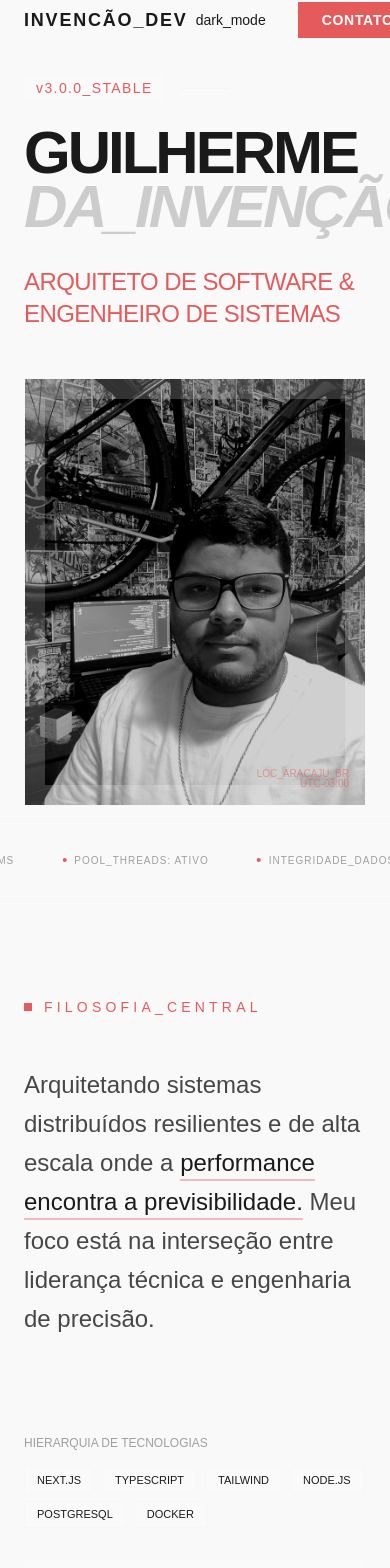
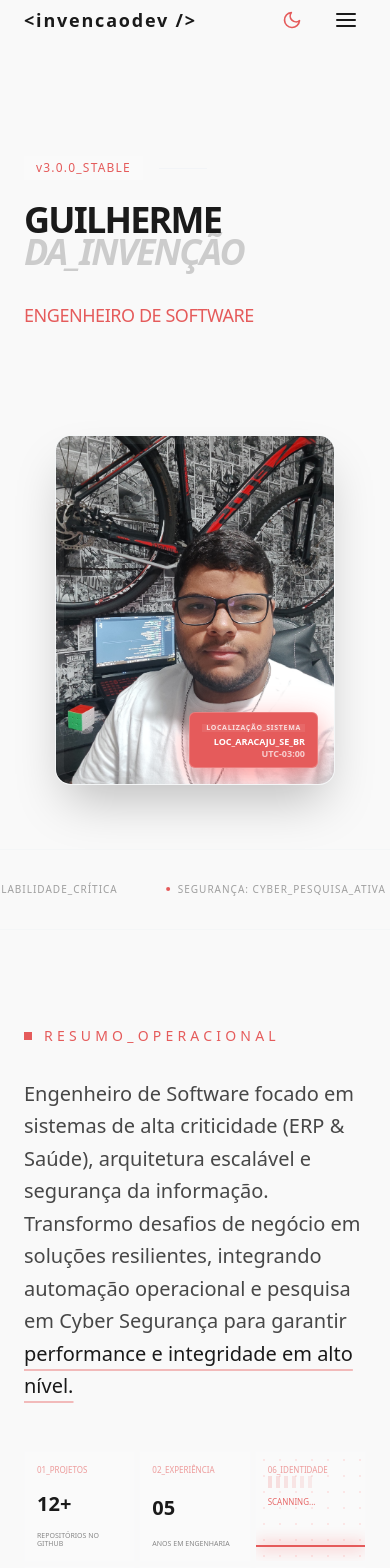
Before and after one commit to invencaosts/portifolio, a Next.js app in the folder invencaodev/: page /v3 in a window 390 px wide. Shown: the part 20-1588 px from the top of the page. Built offline with nearby package versions, Linux system fonts and the light colour scheme.

Commit message:
melhorando formatação e responsividade do código

```diff
--- a/invencaodev/src/app/globals.css
+++ b/invencaodev/src/app/globals.css
@@ -64,6 +64,18 @@
 body {
   background: var(--background);
   color: var(--foreground);
-  font-family: Arial, Helvetica, sans-serif;
   transition: background-color 0.3s ease, color 0.3s ease;
 }
+
+/* 6. Utilidades e Animações */
+@layer utilities {
+  @keyframes scan {
+    0% { top: 0%; }
+    50% { top: 100%; }
+    100% { top: 0%; }
+  }
+
+  .animate-scan {
+    animation: scan 4s linear infinite;
+  }
+}
--- a/invencaodev/src/componentsV3/AboutBento.tsx
+++ b/invencaodev/src/componentsV3/AboutBento.tsx
@@ -1,35 +1,55 @@
-export default function AboutBento() {
-  const techStack = ["NEXT.JS", "TYPESCRIPT", "TAILWIND", "NODE.JS", "POSTGRESQL", "DOCKER"];
+import { getGitHubData } from "@/lib/github";
+
+export default async function AboutBento() {
+  const githubData = await getGitHubData("invencaosts");
+
+  const techStack = ["TYPESCRIPT", "NODE.JS", "NEST.JS", "POSTGRESQL", "DOCKER", "CYBER_SECURITY", "ERP_SYSTEMS", "HEALTH_TECH"];
 
   const stats = [
-    { id: "01", label: "PROJETOS", value: "42+", sub: "Infraestruturas globais" },
-    { id: "02", label: "EXPERIÊNCIA", value: "12", sub: "Anos em engenharia" },
-    { id: "03", label: "DISPONIBILIDADE", value: "99.9", sub: "SLA de manutenção" },
-    { id: "04", label: "CONTRIBUIÇÕES", value: "1.2k", sub: "Commits open source" },
-    { id: "05", label: "PATENTES", value: "04", sub: "Sistemas distribuídos" },
+    { id: "01", label: "PROJETOS", value: `${githubData.repos}+`, sub: "Repositórios no GitHub" },
+    { id: "02", label: "EXPERIÊNCIA", value: "05", sub: "Anos em engenharia" },
+    { id: "03", label: "UPTIME_ANUAL", value: "8.7k", sub: "Horas de infra ativa" },
+    { id: "04", label: "CONTRIBUIÇÕES", value: `${githubData.contributions}`, sub: "No último ano (Real)" },
+    { id: "05", label: "LINHAS_DE_CÓDIGO", value: `${(githubData.linesOfCode / 1000000).toFixed(1)}k`, sub: "Código em produção (Est.)" },
+  ];
+
+  const mobileOrderClasses = [
+    "",                    // 0: PROJETOS
+    "",                    // 1: EXPERIÊNCIA
+    "order-4 lg:order-3", // 2: UPTIME
+    "order-5 lg:order-4", // 3: CONTRIBUIÇÕES
+    "order-6 lg:order-5", // 4: LINHAS_DE_CÓDIGO
   ];
 
   return (
-    <section id="sobre" className="py-24 px-6 md:px-12 bg-neutral/5">
-      <div className="grid grid-cols-1 lg:grid-cols-12 gap-8">
+    <section id="sobre" className="py-24 px-6 md:px-12 lg:px-24 xl:px-40 bg-neutral/5 overflow-hidden">
+      <div className="max-w-7xl mx-auto w-full">
+        <div className="grid grid-cols-1 lg:grid-cols-12 gap-12 items-start">
 
-        {/* Intro Concisa */}
-        <div className="lg:col-span-5 flex flex-col justify-between">
+          {/* 1. Descrição Técnica (Esquerda no Desktop) */}
+          <div className="lg:col-span-5 flex flex-col justify-between h-full">
             <div>
-            <h2 className="font-headline text-sm uppercase tracking-[0.3em] text-primary mb-12 flex items-center gap-3">
+              <h2 className="font-headline text-sm uppercase tracking-[0.3em] text-primary mb-8 md:mb-12 flex items-center gap-3">
                 <span className="w-2 h-2 bg-primary"></span>
-              FILOSOFIA_CENTRAL
+                RESUMO_OPERACIONAL
               </h2>
-            <p className="font-sans text-2xl md:text-3xl leading-relaxed text-foreground/80 font-light">
-              Arquitetando sistemas distribuídos resilientes e de alta escala onde a <span className="text-foreground font-medium underline decoration-primary/40 decoration-2 underline-offset-8">performance encontra a previsibilidade.</span> Meu foco está na interseção entre liderança técnica e engenharia de precisão.
+              <p className="font-sans text-xl sm:text-2xl md:text-3xl lg:text-3xl leading-relaxed text-foreground/80 font-light">
+                Engenheiro de Software focado em sistemas de alta criticidade (ERP & Saúde), arquitetura escalável e segurança da informação. Transformo desafios de negócio em soluções resilientes, integrando automação operacional e pesquisa em Cyber Segurança para garantir{" "}
+                <span className="text-foreground font-medium underline decoration-primary/40 decoration-2 underline-offset-8">
+                  performance e integridade em alto nível.
+                </span>
               </p>
             </div>
 
-          <div className="mt-16 pt-8 border-t border-borderColor/10">
-            <div className="font-mono text-xs text-foreground/40 mb-4 uppercase">Hierarquia de Tecnologias</div>
+            {/* Hierarquia de Tecnologias (Abaixo da descrição no Desktop) */}
+            <div className="mt-12 md:mt-16 pt-8 border-t border-borderColor/10 hidden lg:block">
+              <div className="font-mono text-xs text-foreground/40 mb-6 uppercase tracking-widest">Hierarquia de Tecnologias</div>
               <div className="flex flex-wrap gap-2">
-              {techStack.map(tech => (
-                <span key={tech} className="px-3 py-1 bg-neutral/10 font-mono text-[11px] text-foreground border border-borderColor/20 uppercase">
+                {techStack.map((tech) => (
+                  <span
+                    key={tech}
+                    className="px-3 py-1 bg-neutral/10 font-mono text-[10px] md:text-[11px] text-foreground border border-borderColor/20 uppercase hover:border-primary/50 transition-colors"
+                  >
                     {tech}
                   </span>
                 ))}
@@ -37,26 +57,67 @@ export default function AboutBento() {
             </div>
           </div>
 
-        {/* Grid de Estatísticas (Estilo Bento) */}
-        <div className="lg:col-span-7 grid grid-cols-2 md:grid-cols-3 gap-1">
-          {stats.map((stat) => (
-            <div key={stat.id} className="aspect-square bg-neutral/10 p-8 flex flex-col justify-between hover:bg-neutral/20 transition-colors group border border-borderColor/5">
-              <span className="font-mono text-xs text-primary/60">{stat.id}_{stat.label}</span>
-              <div className="font-headline text-5xl md:text-6xl font-bold group-hover:text-primary transition-colors text-foreground">
+          {/* 2. Grid de Estatísticas (Direita no Desktop) */}
+          <div className="lg:col-span-7 grid grid-cols-3 gap-1">
+            {stats.map((stat, index) => (
+              <div
+                key={stat.id}
+                className={`aspect-square bg-neutral/10 p-3 sm:p-5 md:p-6 lg:p-8 flex flex-col justify-between hover:bg-neutral/20 transition-colors group border border-borderColor/5 ${mobileOrderClasses[index]}`}
+              >
+                <span className="font-mono text-[8px] sm:text-[10px] md:text-xs text-primary/60">
+                  {stat.id}_{stat.label}
+                </span>
+                <div className="font-headline text-xl sm:text-3xl md:text-4xl lg:text-7xl font-bold group-hover:text-primary transition-colors text-foreground">
                   {stat.value}
                 </div>
-              <p className="font-mono text-[10px] text-foreground/50 leading-tight uppercase">
+                <p className="font-mono text-[7px] sm:text-[9px] md:text-[10px] text-foreground/50 leading-tight uppercase">
                   {stat.sub}
                 </p>
               </div>
             ))}
 
-          <div className="aspect-square bg-primary p-8 flex flex-col justify-between group cursor-pointer hover:brightness-110 transition-all">
-            <span className="font-mono text-xs text-white/60">06_CONEXÃO</span>
-            <span className="material-symbols-outlined text-6xl text-white">terminal</span>
-            <a className="font-mono text-[10px] text-white font-bold uppercase tracking-widest hover:underline" href="#contato">
-              Iniciar Sequência -&gt;
-            </a>
+            {/* Card de Conexão - BIOMETRIC IDENTITY SCAN */}
+            <div className="aspect-square bg-neutral/10 relative overflow-hidden group border border-borderColor/5 order-3 lg:order-6 cursor-pointer">
+              {/* Linha de Scanner que sobe e desce */}
+              <div className="absolute left-0 w-full h-[2px] bg-primary shadow-[0_0_15px_#ff3131] z-20 animate-scan"></div>
+
+              <div className="absolute inset-0 p-3 sm:p-5 md:p-6 lg:p-8 flex flex-col justify-between z-10">
+                  <span className="font-mono text-[8px] sm:text-[10px] md:text-xs text-primary/60">06_IDENTIDADE</span>
+
+                  <div className="flex flex-col gap-2">
+                      <div className="flex gap-1">
+                          {[...Array(6)].map((_, i) => (
+                              <div key={i} className="w-1 h-3 sm:h-6 bg-primary/20 group-hover:bg-primary/50 transition-colors animate-pulse" style={{animationDelay: `${i * 100}ms`}}></div>
+                          ))}
+                      </div>
+                      <span className="font-mono text-[8px] sm:text-[10px] text-primary uppercase animate-pulse">Scanning...</span>
+                  </div>
+
+                  <div className="space-y-1 sm:space-y-2 opacity-0 group-hover:opacity-100 transition-all duration-500 translate-y-4 group-hover:translate-y-0 text-left">
+                      <div className="font-mono text-[8px] sm:text-[10px] text-white bg-primary px-1 sm:px-2 py-0.5 sm:py-1 inline-block">ACCESS_GRANTED</div>
+                      <div className="flex flex-col sm:flex-row gap-1 sm:gap-4">
+                          <a href="https://github.com/invencaosts" target="_blank" className="font-mono text-[7px] sm:text-[10px] text-foreground border-b border-primary">GITHUB</a>
+                          <a href="https://linkedin.com" target="_blank" className="font-mono text-[7px] sm:text-[10px] text-foreground border-b border-primary">LINKEDIN</a>
+                      </div>
+                  </div>
+              </div>
+              <div className="absolute inset-0 opacity-10 bg-[radial-gradient(#ff3131_1px,transparent_1px)] [background-size:16px_16px]"></div>
+            </div>
+          </div>
+
+          {/* Hierarquia de Tecnologias (Apenas Mobile/Tablet - Abaixo do Grid) */}
+          <div className="lg:hidden pt-8 border-t border-borderColor/10 w-full">
+            <div className="font-mono text-sm text-foreground/40 mb-6 uppercase tracking-widest text-center">Hierarquia de Tecnologias</div>
+            <div className="flex flex-wrap justify-center gap-3">
+              {techStack.map((tech) => (
+                <span
+                  key={`m-${tech}`}
+                  className="px-4 py-2 bg-neutral/10 font-mono text-[10px] md:text-[12px] text-foreground border border-borderColor/20 uppercase"
+                >
+                  {tech}
+                </span>
+              ))}
+            </div>
           </div>
         </div>
       </div>
--- a/invencaodev/src/componentsV3/Hero.tsx
+++ b/invencaodev/src/componentsV3/Hero.tsx
@@ -1,41 +1,65 @@
+"use client";
+
+import { TypeAnimation } from "react-type-animation";
+
 export default function Hero() {
   return (
-    <section id="inicio" className="relative min-h-[90vh] flex flex-col justify-center px-6 md:px-12 overflow-hidden bg-background">
+    <section id="inicio" className="relative min-h-[85vh] flex flex-col justify-start pt-24 md:pt-32 pb-16 px-6 md:px-20 lg:px-32 xl:px-40 overflow-hidden bg-background">
       {/* Glow de Fundo */}
       <div className="absolute top-1/2 left-1/4 -translate-y-1/2 w-[500px] h-[500px] bg-primary/5 blur-[120px] rounded-full -z-10"></div>
 
-      <div className="grid grid-cols-1 lg:grid-cols-12 gap-12 items-end">
-        <div className="lg:col-span-8">
-          <div className="mb-6 flex items-center gap-4">
-            <span className="font-mono text-primary text-sm tracking-widest bg-neutral/10 px-3 py-1">
+      <div className="grid grid-cols-1 lg:grid-cols-12 gap-12 items-center">
+        <div className="lg:col-span-8 lg:pb-12 text-left order-1">
+          <div className="mb-6 flex items-center justify-start gap-4">
+            <span className="font-mono text-primary text-xs md:text-sm tracking-widest bg-neutral/10 px-3 py-1">
               v3.0.0_STABLE
             </span>
             <div className="h-[1px] w-12 bg-borderColor/30"></div>
           </div>
 
-          <h1 className="font-headline text-6xl md:text-8xl lg:text-9xl font-bold tracking-tighter leading-[0.9] mb-8 text-foreground uppercase">
-            GUILHERME<br/>
+          <h1 className="font-headline text-4xl sm:text-7xl md:text-6xl lg:text-9xl font-bold tracking-tighter leading-[0.9] mb-8 text-foreground uppercase">
+            GUILHERME<br />
             <span className="text-foreground/20 italic">DA_INVENÇÃO</span>
           </h1>
 
-          <p className="font-headline text-2xl md:text-3xl text-primary tracking-tight uppercase">
-            Arquiteto de Software & Engenheiro de Sistemas
-          </p>
+          <div className="font-headline text-lg sm:text-2xl md:text-3xl text-primary tracking-tight uppercase min-h-[3em] sm:min-h-[1.5em]">
+            <TypeAnimation
+              sequence={[
+                "Arquiteto de Sistemas",
+                2000,
+                "Engenheiro de Software",
+                2000,
+                "Desenvolvedor Full Stack",
+                2000,
+                "Pesquisador de Cibersegurança",
+                2000,
+                "Arquiteto de Sistemas & Engenheiro de Software",
+                4000,
+              ]}
+              wrapper="span"
+              speed={50}
+              repeat={Infinity}
+            />
+          </div>
         </div>
 
-        <div className="lg:col-span-4 relative group">
-          <div className="aspect-[4/5] bg-neutral/10 relative overflow-hidden border border-borderColor/20">
+        <div className="lg:col-span-4 relative group flex justify-center lg:justify-end order-2 mt-8 lg:mt-0">
+          <div className="aspect-[4/5] w-full max-w-[280px] sm:max-w-[320px] lg:max-w-[420px] bg-neutral/10 relative overflow-hidden border border-borderColor/20 rounded-2xl shadow-2xl">
             <img
               alt="Retrato Profissional"
-              className="w-full h-full object-cover grayscale brightness-75 contrast-125 group-hover:scale-105 transition-transform duration-700"
+              className="w-full h-full object-cover group-hover:scale-105 transition-transform duration-700"
               src="/MinhaFoto.jpg"
             />
-            <div className="absolute inset-0 border-[20px] border-background/20 pointer-events-none"></div>
+            {/* Overlay de borda interna sutil */}
+            <div className="absolute inset-0 border-[8px] md:border-[12px] border-background/5 pointer-events-none rounded-2xl"></div>
 
-            {/* Overlay Técnico */}
-            <div className="absolute bottom-4 right-4 font-mono text-[10px] text-primary/50 text-right leading-none uppercase">
-                LOC_ARACAJU_BR<br/>
-                UTC-03:00
+            {/* Overlay Técnico - Destaque Máximo */}
+            <div className="absolute bottom-4 right-4 md:bottom-6 md:right-6 font-mono text-[9px] md:text-[11px] font-bold text-white text-right leading-tight uppercase bg-primary px-3 py-2 md:px-4 md:py-3 rounded-md shadow-[0_10px_30px_rgba(255,49,49,0.5)] border border-white/20 z-10">
+              <span className="opacity-80 block text-[7px] md:text-[9px] mb-1 tracking-widest bg-white/10 px-1 inline-block">LOCALIZAÇÃO_SISTEMA</span>
+              <div className="flex flex-col">
+                <span>LOC_ARACAJU_SE_BR</span>
+                <span className="text-white/70">UTC-03:00</span>
+              </div>
             </div>
           </div>
         </div>
--- a/invencaodev/src/componentsV3/LogStrip.tsx
+++ b/invencaodev/src/componentsV3/LogStrip.tsx
@@ -2,14 +2,14 @@
 
 export default function LogStrip() {
   const logs = [
-    "SISTEMA: OPERACIONAL",
-    "LATÊNCIA: 14MS",
-    "POOL_THREADS: ATIVO",
-    "INTEGRIDADE_DADOS: 100%",
-    "CONEXÃO: ESTÁVEL",
-    "SISTEMA: OPERACIONAL",
-    "LATÊNCIA: 14MS",
-    "POOL_THREADS: ATIVO",
+    "SETOR: SAÚDE_EFICIÊNCIA_OPERACIONAL",
+    "ARQUITETURA: ESCALABILIDADE_CRÍTICA",
+    "SEGURANÇA: CYBER_PESQUISA_ATIVA",
+    "STATUS: RESILIÊNCIA_ESTÁVEL",
+    "OPTIMIZAÇÃO: PROCESSOS_ERP",
+    "INTEGRIDADE: DADOS_PROTEGIDOS",
+    "ENGENHARIA: BOAS_PRÁTICAS_VALIDADAS",
+    "PERFORMANCE: ALTA_CAPACIDADE",
   ];
 
   return (
--- a/invencaodev/src/componentsV3/Navbar.tsx
+++ b/invencaodev/src/componentsV3/Navbar.tsx
@@ -3,10 +3,12 @@
 import { useTheme } from "@/componentsV3/providers/theme-provider";
 import Link from "next/link";
 import { useEffect, useState } from "react";
+import { FiSun, FiMoon, FiMenu, FiX } from "react-icons/fi";
 
 export default function Navbar() {
   const { theme, setTheme } = useTheme();
   const [scrolled, setScrolled] = useState(false);
+  const [isMenuOpen, setIsMenuOpen] = useState(false);
 
   useEffect(() => {
     const handleScroll = () => {
@@ -16,22 +18,26 @@ export default function Navbar() {
     return () => window.removeEventListener("scroll", handleScroll);
   }, []);
 
-  return (
-    <nav
-      className={`fixed top-0 w-full z-50 transition-all duration-300 flex justify-between items-center px-6 md:px-12 h-20
-      ${scrolled ? "bg-background/80 backdrop-blur-xl border-b border-borderColor" : "bg-transparent"}`}
-    >
-      <div className="font-headline font-bold text-foreground tracking-widest text-lg">
-        INVENCÃO_DEV
-      </div>
-
-      <div className="hidden md:flex gap-8 items-center">
-        {[
+  const navLinks = [
     { name: "Início", href: "#inicio" },
     { name: "Sobre", href: "#sobre" },
     { name: "Experiência", href: "#experiencia" },
     { name: "Contato", href: "#contato" },
-        ].map((link) => (
+  ];
+
+  return (
+    <>
+      <nav
+        className={`fixed top-0 w-full z-50 transition-all duration-300 flex justify-between items-center px-6 md:px-12 h-20
+        ${scrolled ? "bg-background/80 backdrop-blur-xl" : "bg-transparent"}`}
+      >
+        <div className="font-headline font-bold text-foreground tracking-widest text-lg">
+          {"<invencaodev />"}
+        </div>
+
+        {/* Desktop Links */}
+        <div className="hidden md:flex gap-8 items-center">
+          {navLinks.map((link) => (
             <Link
               key={link.name}
               href={link.href}
@@ -42,25 +48,62 @@ export default function Navbar() {
           ))}
         </div>
 
-      <div className="flex items-center gap-6">
-        <span className="hidden lg:block font-headline uppercase tracking-tighter text-[10px] text-foreground/50">
-          Status: Disponível
-        </span>
-
+        <div className="flex items-center gap-4 md:gap-6">
           <button
             onClick={() => setTheme(theme === "dark" ? "light" : "dark")}
-          className="p-2 rounded-full hover:bg-neutral/10 transition-colors"
+            className="p-2 rounded-full hover:bg-neutral/10 transition-all duration-300 transform active:scale-90"
             title="Alternar Tema"
           >
-          <span className="material-symbols-outlined text-sm">
-            {theme === "dark" ? "light_mode" : "dark_mode"}
-          </span>
+            {theme === "dark" ? (
+              <FiSun className="w-5 h-5 text-primary" />
+            ) : (
+              <FiMoon className="w-5 h-5 text-primary" />
+            )}
           </button>
 
-        <button className="bg-primary text-white px-6 py-2 font-headline uppercase tracking-wider text-sm font-bold active:scale-95 transition-transform">
+          <Link
+            href="#contato"
+            className="hidden sm:inline-flex cursor-pointer bg-primary text-white px-6 py-2 font-headline uppercase tracking-wider text-sm font-bold
+            transition-all duration-300 hover:shadow-[0_0_25px_rgba(255,49,49,0.4)] hover:-translate-y-0.5 active:scale-95"
+          >
             Contato
+          </Link>
+
+          {/* Hamburger Menu Icon */}
+          <button
+            className="md:hidden p-2 text-foreground"
+            onClick={() => setIsMenuOpen(!isMenuOpen)}
+          >
+            {isMenuOpen ? <FiX className="w-6 h-6" /> : <FiMenu className="w-6 h-6" />}
           </button>
         </div>
       </nav>
+
+      {/* Mobile Drawer */}
+      <div
+        className={`fixed inset-0 z-40 bg-background transition-transform duration-500 md:hidden ${isMenuOpen ? "translate-x-0" : "translate-x-full"
+          }`}
+      >
+        <div className="flex flex-col items-center justify-center h-full gap-8">
+          {navLinks.map((link) => (
+            <Link
+              key={link.name}
+              href={link.href}
+              onClick={() => setIsMenuOpen(false)}
+              className="font-headline uppercase tracking-widest text-2xl text-foreground/80 hover:text-primary transition-colors"
+            >
+              {link.name}
+            </Link>
+          ))}
+          <Link
+            href="#contato"
+            onClick={() => setIsMenuOpen(false)}
+            className="mt-4 bg-primary text-white px-12 py-4 font-headline uppercase tracking-widest text-lg font-bold"
+          >
+            Contato
+          </Link>
+        </div>
+      </div>
+    </>
   );
 }
--- /dev/null
+++ b/invencaodev/src/lib/github.ts
@@ -0,0 +1,74 @@
+export interface GitHubData {
+  repos: number;
+  followers: number;
+  contributions: number;
+  linesOfCode: number;
+}
+
+export async function getGitHubData(username: string): Promise<GitHubData> {
+  const token = process.env.GITHUB_TOKEN;
+
+  if (!token) {
+    console.warn("GITHUB_TOKEN não encontrado. Usando dados reduzidos.");
+    return { repos: 12, followers: 0, contributions: 1240, linesOfCode: 1500000 };
+  }
+
+  const query = `
+    query($username: String!) {
+      user(login: $username) {
+        contributionsCollection {
+          contributionCalendar {
+            totalContributions
+          }
+        }
+        repositories(first: 100, privacy: PUBLIC, isFork: false) {
+          totalCount
+          nodes {
+            diskUsage
+          }
+        }
+        followers {
+          totalCount
+        }
+      }
+    }
+  `;
+
+  try {
+    const response = await fetch("https://api.github.com/graphql", {
+      method: "POST",
+      headers: {
+        Authorization: `Bearer ${token}`,
+        "Content-Type": "application/json",
+      },
+      body: JSON.stringify({
+        query,
+        variables: { username },
+      }),
+      next: { revalidate: 3600 },
+    });
+
+    const result = await response.json();
+
+    if (result.errors) {
+      throw new Error(result.errors[0].message);
+    }
+
+    const user = result.data.user;
+
+    // Calcular estimativa de linhas de código baseada no diskUsage (KB)
+    // Fator estimado: 1KB ≈ 50 linhas de código (considerando boilerplate e arquivos de config)
+    const totalDiskUsage = user.repositories.nodes.reduce((acc: number, repo: any) => acc + repo.diskUsage, 0);
+    const estimatedLOC = totalDiskUsage * 50;
+
+    return {
+      repos: user.repositories.totalCount,
+      followers: user.followers.totalCount,
+      contributions: user.contributionsCollection.contributionCalendar.totalContributions,
+      linesOfCode: estimatedLOC,
+    };
+  } catch (error) {
+    console.error("Erro GitHub GraphQL:", error);
+    return { repos: 10, followers: 0, contributions: 1240, linesOfCode: 1200000 };
+  }
+}
```
Also changed, not shown: 1 other file (tests, documents, lock files or other folders). Lines whose indentation alone changed are shown as unchanged.
